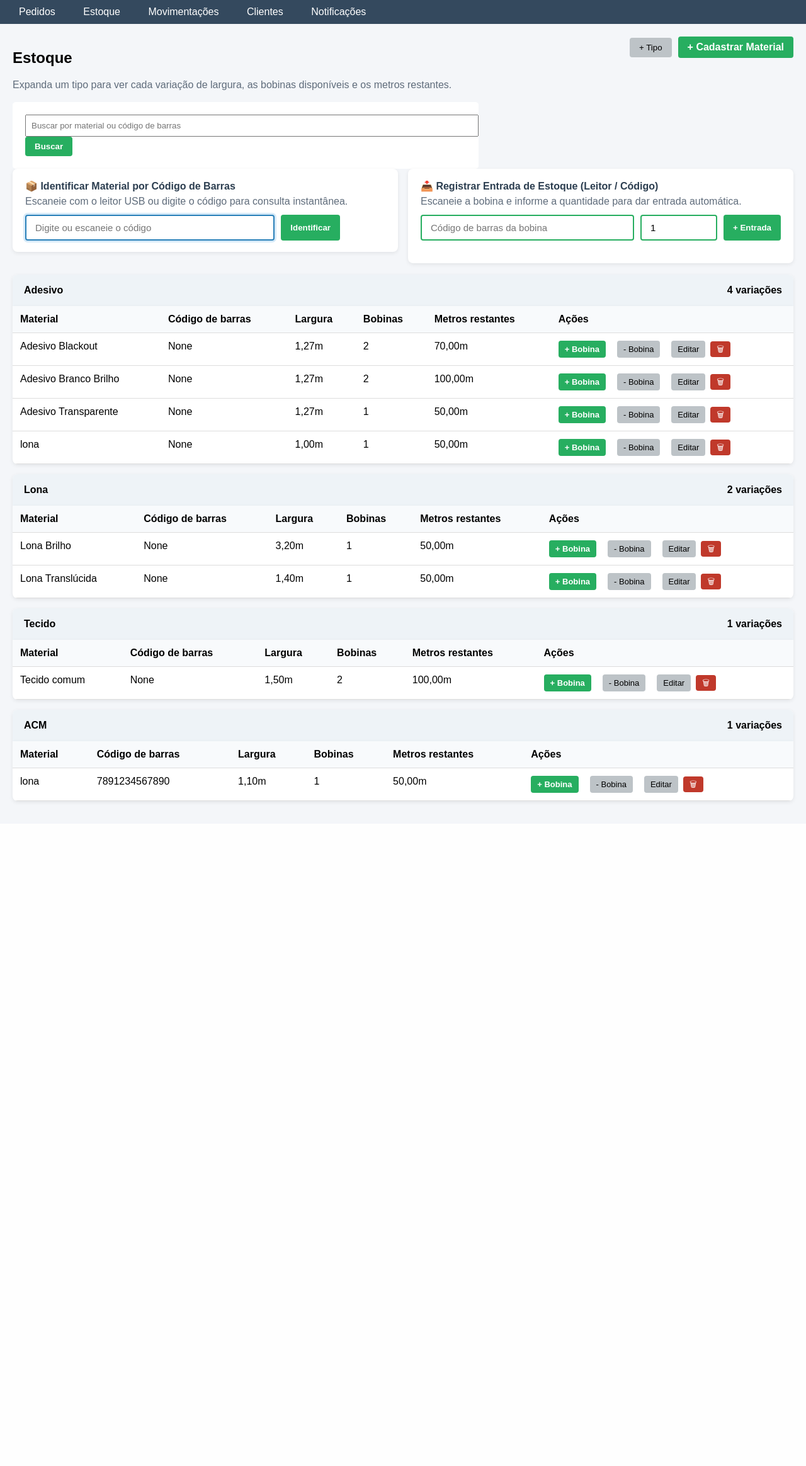
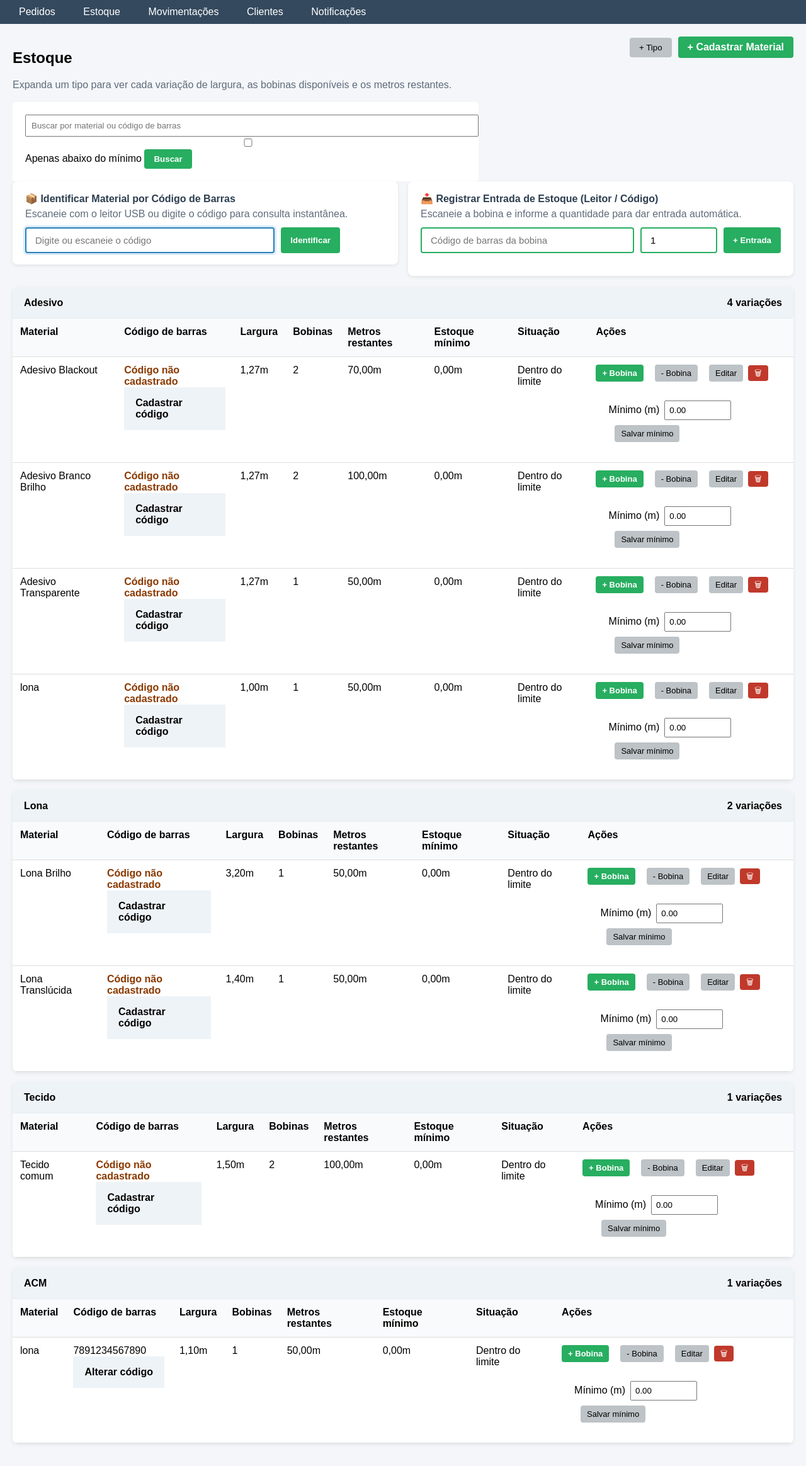
Before and after one commit to brenotales1/sistema-pedidos, a Flask app: page /estoque in a window 1280 px wide. Shown: the part 95-2423 px from the top of the page at 63% size. Before the commit the page ends 1372 px from the top, so only its background shows below. Run offline with Flask 3, Linux system fonts and the light colour scheme; a user stored in the database is signed in; data comes from the database, SQL or seed files in the repository.

Commit message:
feat: implementa estoque minimo e aprimora controle de movimentacoes

```diff
--- a/controllers/estoque_controller.py
+++ b/controllers/estoque_controller.py
@@ -1,6 +1,7 @@
 """Rotas e operacoes de interface para estoque."""
 
 from math import isfinite
+from sqlalchemy.exc import IntegrityError
 
 from flask import Blueprint, flash, jsonify, redirect, render_template, request, session, url_for
 
@@ -8,7 +9,7 @@ from database.db import db
 from models.categoria_material import CategoriaMaterial
 from models.material import Material
 from services.constantes import METROS_POR_BOBINA
-from services.estoque_service import adicionar_bobina, ajustar_metros_disponiveis, listar_movimentacoes, registrar_entrada_estoque, remover_bobina
+from services.estoque_service import ajustar_metros_disponiveis, listar_movimentacoes, registrar_entrada_estoque, registrar_movimentacao, remover_bobina
 from services.material_service import buscar_material_por_codigo_barras, normalizar_nome
 from controllers.auth_required import login_required, admin_required
 
@@ -21,7 +22,7 @@ ORDEM_CATEGORIAS = {
 }
 
 
-def construir_secoes_estoque(busca=""):
+def construir_secoes_estoque(busca="", abaixo_minimo=False):
     """Agrupa materiais por categoria para exibicao na tela de estoque."""
     materiais = Material.query.all()
 
@@ -36,6 +37,9 @@ def construir_secoes_estoque(busca=""):
                 or busca in (material.codigo_barras or "")
             )
         ]
+    if abaixo_minimo:
+        materiais = [material for material in materiais if material.abaixo_estoque_minimo]
+
     materiais.sort(key=lambda item: (ORDEM_CATEGORIAS.get(item.categoria, 99), item.nome, item.largura_m))
 
     categorias = [categoria.nome for categoria in CategoriaMaterial.query.order_by(CategoriaMaterial.nome).all()]
@@ -49,6 +53,9 @@ def construir_secoes_estoque(busca=""):
         secoes.setdefault(material.categoria, [])
         secoes[material.categoria].append(
             {
+                "estoque_minimo": f"{material.estoque_minimo:.2f}",
+                "estoque_minimo_formatado": material.estoque_minimo_formatado,
+                "abaixo_minimo": material.abaixo_estoque_minimo,
                 "id": material.id,
                 "nome": material.nome,
                 "codigo_barras": material.codigo_barras,
@@ -67,7 +74,7 @@ def construir_secoes_estoque(busca=""):
     )
 ]
 
-    if busca:
+    if busca or abaixo_minimo:
        resultado = [
         secao
         for secao in resultado
@@ -83,12 +90,14 @@ def lista_estoque():
     """Exibe a tela principal de estoque."""
     busca = request.args.get("busca", "").strip()
 
-    secoes = construir_secoes_estoque(busca)
+    abaixo_minimo = request.args.get("abaixo_minimo") == "1"
+    secoes = construir_secoes_estoque(busca, abaixo_minimo=abaixo_minimo)
 
     return render_template(
         "estoque/lista.html",
         secoes=secoes,
         busca=busca,
+        abaixo_minimo=abaixo_minimo,
     )
 
 @estoque_bp.route("/estoque/categoria/nova", methods=["POST"])
@@ -136,9 +145,11 @@ def novo_estoque():
         try:
             largura_m = float(largura_texto)
             unidades = int(unidades_texto)
+            estoque_minimo = validar_estoque_minimo(request.form.get("estoque_minimo", "0"))
         except ValueError:
             largura_m = 0
             unidades = 0
+            estoque_minimo = 0
 
         if (
             not categoria
@@ -150,7 +161,7 @@ def novo_estoque():
         ):
             erro = (
                 "Preencha tipo, nome, código de barras, "
-                "largura e unidades com valores válidos."
+                "largura, unidades e estoque mínimo com valores válidos."
             )
         else:
             codigo_existente = Material.query.filter_by(
@@ -178,12 +189,16 @@ def novo_estoque():
                         nome=nome,
                         largura_m=largura_m,
                         codigo_barras=codigo_barras,
+                        estoque_minimo=estoque_minimo,
                     )
 
                     db.session.add(material)
                     db.session.flush()
 
-                    adicionar_bobina(material, unidades)
+                    registrar_entrada_estoque(
+                        material, unidades, usuario_id=session.get("usuario_id"),
+                        motivo="Estoque inicial no cadastro do material",
+                    )
                     db.session.commit()
 
                     flash("Material cadastrado com sucesso.", "sucesso")
@@ -201,7 +216,10 @@ def novo_estoque():
 def adicionar_unidade(material_id):
     """Adiciona uma bobina ao material informado."""
     material = Material.query.get_or_404(material_id)
-    adicionar_bobina(material, 1)
+    registrar_entrada_estoque(
+        material, 1, usuario_id=session.get("usuario_id"),
+        motivo="Adição manual de bobina",
+    )
     db.session.commit()
     return redirect(url_for("estoque.lista_estoque"))
 
@@ -211,7 +229,12 @@ def adicionar_unidade(material_id):
 def remover_unidade(material_id):
     """Remove uma bobina do material informado."""
     material = Material.query.get_or_404(material_id)
-    remover_bobina(material)
+    metros_antes = material.metros_disponiveis
+    if remover_bobina(material):
+        registrar_movimentacao(
+            material, "saida", metros_antes - material.metros_disponiveis,
+            session.get("usuario_id"), "Remoção manual de bobina", bobinas=1,
+        )
     db.session.commit()
     return redirect(url_for("estoque.lista_estoque"))
 
@@ -238,7 +261,14 @@ def editar_metros(material_id):
         flash("A metragem disponível não pode ser maior que a soma das bobinas cadastradas.", "erro")
         return redirect(url_for("estoque.lista_estoque"))
 
+    metros_antes = material.metros_disponiveis
     ajustar_metros_disponiveis(material, metros_disponiveis)
+    diferenca = round(material.metros_disponiveis - metros_antes, 2)
+    if diferenca:
+        registrar_movimentacao(
+            material, "ajuste", abs(diferenca), session.get("usuario_id"),
+            f"Ajuste manual: {metros_antes:.2f} m → {material.metros_disponiveis:.2f} m",
+        )
     db.session.commit()
     return redirect(url_for("estoque.lista_estoque"))
 
@@ -249,6 +279,10 @@ def excluir_material(material_id):
     """Exclui um material cadastrado no estoque."""
     material = Material.query.get_or_404(material_id)
     descricao_material = f"{material.nome} ({material.largura_formatada})"
+
+    if material.movimentacoes.first():
+        flash("Material com histórico de movimentações não pode ser excluído.", "erro")
+        return redirect(url_for("estoque.lista_estoque"))
 
     db.session.delete(material)
     db.session.commit()
@@ -352,3 +386,52 @@ def api_material_por_codigo(codigo_barras):
         "metros_disponiveis": material.metros_disponiveis_formatados,
         "codigo_barras": material.codigo_barras,
     })
+
+
+def validar_estoque_minimo(valor):
+    """Aceita um limite finito e nao negativo, em metros."""
+    minimo = float(str(valor).strip().replace(",", "."))
+    if not isfinite(minimo) or minimo < 0:
+        raise ValueError("Informe um estoque minimo finito maior ou igual a zero.")
+    return round(minimo, 2)
+
+
+@estoque_bp.route("/estoque/material/<int:material_id>/estoque-minimo", methods=["POST"])
+@admin_required
+def editar_estoque_minimo(material_id):
+    material = Material.query.get_or_404(material_id)
+    try:
+        minimo = validar_estoque_minimo(request.form.get("estoque_minimo", ""))
+    except ValueError:
+        flash("Informe um estoque minimo finito maior ou igual a zero.", "erro")
+        return redirect(url_for("estoque.lista_estoque"))
+    material.estoque_minimo = minimo
+    db.session.commit()
+    flash("Estoque minimo atualizado com sucesso.", "sucesso")
+    return redirect(url_for("estoque.lista_estoque"))
+
+
+@estoque_bp.route("/estoque/material/<int:material_id>/codigo-barras", methods=["POST"])
+@admin_required
+def editar_codigo_barras(material_id):
+    """Regulariza a identificacao sem alterar bobinas ou movimentacoes."""
+    material = Material.query.get_or_404(material_id)
+    codigo = request.form.get("codigo_barras", "").strip()
+    if not codigo or len(codigo) > 50 or any(ord(c) < 32 or ord(c) == 127 for c in codigo):
+        flash("Informe um código de barras válido, com até 50 caracteres.", "erro")
+        return redirect(url_for("estoque.lista_estoque"))
+    existente = Material.query.filter(
+        Material.codigo_barras == codigo, Material.id != material.id,
+    ).first()
+    if existente:
+        flash("Esse código de barras já está cadastrado em outro material.", "erro")
+        return redirect(url_for("estoque.lista_estoque"))
+    material.codigo_barras = codigo
+    try:
+        db.session.commit()
+    except IntegrityError:
+        db.session.rollback()
+        flash("Não foi possível salvar: código de barras já utilizado. Atualize a página.", "erro")
+        return redirect(url_for("estoque.lista_estoque"))
+    flash("Código de barras atualizado com sucesso.", "sucesso")
+    return redirect(url_for("estoque.lista_estoque"))
--- a/controllers/pedido_controller.py
+++ b/controllers/pedido_controller.py
@@ -7,7 +7,7 @@ from controllers.auth_required import login_required
 from models.cliente import Cliente
 from models.material import Material
 from models.pedido import Pedido
-from services.estoque_service import consumir_material, devolver_material
+from services.estoque_service import consumir_material, devolver_material, registrar_movimentacao
 from services.constantes import STATUS_PEDIDO
 from services.pedido_service import (
     atualizar_status_com_notificacao,
@@ -195,6 +195,10 @@ def processar_salvamento_pedido(form_data, pedido=None):
         material_anterior = obter_material_do_pedido(pedido)
         if material_anterior:
             devolver_material(material_anterior, pedido.metros_consumidos)
+            registrar_movimentacao(
+                material_anterior, "entrada", pedido.metros_consumidos,
+                session.get("usuario_id"), f"Estorno para edição do pedido #{pedido.id}",
+            )
 
     if not consumir_material(sugestao["material"], sugestao["metros_consumidos"]):
         db.session.rollback()
@@ -222,6 +226,11 @@ def processar_salvamento_pedido(form_data, pedido=None):
     pedido.area_total_m2 = area_total
     pedido.status = normalizar_status_pedido(pedido.status)
 
+    db.session.flush()
+    registrar_movimentacao(
+        sugestao["material"], "saida", pedido.metros_consumidos,
+        session.get("usuario_id"), f"Consumo do pedido #{pedido.id}",
+    )
     db.session.commit()
     return pedido, ""
 
@@ -334,12 +343,24 @@ def editar_pedido(id):
 @pedido_bp.route("/pedidos/<int:id>/cancelar", methods=["POST"])
 @login_required
 def cancelar_pedido(id):
-    """Cancela um pedido e devolve sua metragem ao estoque."""
+    """Cancela pedidos ainda nao prontos, estornando o material reservado."""
     pedido = Pedido.query.get_or_404(id)
+    if pedido.status in {"Pronto para retirada", "Finalizado"}:
+        flash(
+            "Pedidos prontos ou finalizados não podem ser cancelados: "
+            "o material já foi utilizado e não pode retornar ao estoque.",
+            "erro",
+        )
+        return redirect(url_for("pedido.detalhe_pedido", id=pedido.id))
+
     material = obter_material_do_pedido(pedido)
 
     if material:
         devolver_material(material, pedido.metros_consumidos)
+        registrar_movimentacao(
+            material, "entrada", pedido.metros_consumidos,
+            session.get("usuario_id"), f"Estorno por cancelamento do pedido #{pedido.id}",
+        )
 
     db.session.delete(pedido)
     db.session.commit()
--- a/static/css/estoque.css
+++ b/static/css/estoque.css
@@ -381,3 +381,22 @@
     flex:1;
     min-width:180px;
 }
+
+
+.tabela-estoque tr.estoque-abaixo-minimo {
+    background: #fff3dc;
+}
+.alerta-estoque-minimo {
+    color: #8a3900;
+}
+.limite-estoque-form {
+    display: flex;
+    flex-wrap: wrap;
+    align-items: center;
+    gap: 8px;
+    margin-top: 10px;
+}
+.limite-estoque-form input {
+    width: 90px;
+    padding: 6px;
+}
--- a/templates/estoque/lista.html
+++ b/templates/estoque/lista.html
@@ -37,9 +37,10 @@
         aria-label="Buscar material ou código de barras"
     >
 
+    <label><input type="checkbox" name="abaixo_minimo" value="1" {% if abaixo_minimo %}checked{% endif %}> Apenas abaixo do mínimo</label>
     <button class="btn" type="submit">Buscar</button>
 
-    {% if busca %}
+    {% if busca or abaixo_minimo %}
         <a class="btn-cancelar-form" href="{{ url_for('estoque.lista_estoque') }}">
             Limpar
         </a>
@@ -114,6 +115,8 @@
 <th>Largura</th>
 <th>Bobinas</th>
 <th>Metros restantes</th>
+<th>Estoque mínimo</th>
+<th>Situação</th>
 {% if session.get('usuario_perfil') == 'admin' %}
 <th>Ações</th>
 {% endif %}
@@ -121,12 +124,26 @@
 </thead>
 <tbody>
 {% for item in secao.itens %}
-<tr>
+<tr{% if item.abaixo_minimo %} class="estoque-abaixo-minimo"{% endif %}>
 <td>{{ item.nome }}</td>
-<td>{{ item.codigo_barras }}</td>
+<td>
+{% if item.codigo_barras %}{{ item.codigo_barras }}{% else %}<strong class="alerta-estoque-minimo">Código não cadastrado</strong>{% endif %}
+{% if session.get('usuario_perfil') == 'admin' %}
+<details>
+<summary>{{ 'Alterar código' if item.codigo_barras else 'Cadastrar código' }}</summary>
+<form method="post" action="{{ url_for('estoque.editar_codigo_barras', material_id=item.id) }}">
+<label for="codigo-material-{{ item.id }}">Código de barras</label>
+<input id="codigo-material-{{ item.id }}" type="text" name="codigo_barras" value="{{ item.codigo_barras or '' }}" maxlength="50" required>
+<button class="btn-sec btn-small" type="submit">Salvar código</button>
+</form>
+</details>
+{% endif %}
+</td>
 <td>{{ item.largura }}</td>
 <td>{{ item.bobinas }}</td>
 <td>{{ item.metros_restantes }}</td>
+<td>{{ item.estoque_minimo_formatado }}</td>
+<td>{% if item.abaixo_minimo %}<strong class="alerta-estoque-minimo">Abaixo do mínimo — repor</strong>{% else %}Dentro do limite{% endif %}</td>
 {% if session.get('usuario_perfil') == 'admin' %}
 <td>
 <div class="acoes-estoque">
@@ -146,6 +163,11 @@
 <input type="number" name="metros_disponiveis" step="0.01" min="0" value="{{ item.metros_restantes_valor }}" required>
 <button class="btn btn-small" type="submit">Salvar</button>
 </form>
+<form class="limite-estoque-form" method="post" action="{{ url_for('estoque.editar_estoque_minimo', material_id=item.id) }}">
+<label for="minimo-{{ item.id }}">Mínimo (m)</label>
+<input id="minimo-{{ item.id }}" type="number" name="estoque_minimo" step="0.01" min="0" value="{{ item.estoque_minimo }}" required>
+<button class="btn-sec btn-small" type="submit">Salvar mínimo</button>
+</form>
 </td>
 {% endif %}
 </tr>
@@ -159,7 +181,7 @@
 {% endfor %}
 
 {% if not secoes %}
-<p>Nenhum material cadastrado no estoque.</p>
+<p>{% if abaixo_minimo %}Nenhum material abaixo do estoque mínimo{% if busca %} para esta busca{% endif %}.{% else %}Nenhum material cadastrado no estoque.{% endif %}</p>
 {% endif %}
 
 {% if session.get('usuario_perfil') == 'admin' %}
--- a/templates/estoque/movimentacoes.html
+++ b/templates/estoque/movimentacoes.html
@@ -6,6 +6,7 @@
     <div>
         <h1>Movimentações do Estoque</h1>
         <p>Histórico de entradas, saídas e ajustes realizados no estoque.</p>
+        <p>Nos ajustes, a quantidade indica a diferença em metros; o motivo informa o saldo anterior e o novo saldo. Datas e horários em UTC.</p>
     </div>
 </div>
 
--- a/templates/estoque/novo.html
+++ b/templates/estoque/novo.html
@@ -48,6 +48,12 @@
 <input type="number" name="unidades" min="1" step="1" value="1" required>
 </div>
 
+<div class="form-group">
+<label for="estoque-minimo">Estoque mínimo (m)</label>
+<input id="estoque-minimo" type="number" name="estoque_minimo" step="0.01" min="0" value="0" required>
+<p>O material será sinalizado quando o saldo ficar abaixo deste limite.</p>
+</div>
+
 <p class="form-help">Cada unidade cadastrada cria uma bobina com 50m disponíveis.</p>
 
 <div class="acoes">
--- a/templates/pedidos/novo.html
+++ b/templates/pedidos/novo.html
@@ -9,7 +9,7 @@
 
 <div class="pedido-header">
 <h2>{{ titulo_pagina }}</h2>
-{% if pedido %}
+{% if pedido and pedido.status not in ['Pronto para retirada', 'Finalizado'] %}
 <form method="post" action="/pedidos/{{ pedido.id }}/cancelar" onsubmit="return confirm('Deseja apagar/cancelar este pedido?');">
 <button type="submit" class="btn-danger">Apagar/Cancelar Pedido</button>
 </form>
```
Also changed, not shown: docs/backlog.md (+3 -3 lines), docs/sprints/sprint-3-retrospectiva.md (+2 -3 lines), docs/sprints/sprint-4-evidencias-teste.md (deleted, +0 -9 lines), docs/sprints/sprint-4-revisao-mvp.md (+66 -34 lines), models/material.py (+10 -0 lines), services/database_migration_service.py (+7 -0 lines), services/estoque_service.py (+11 -1 lines), services/material_service.py (+10 -16 lines).
